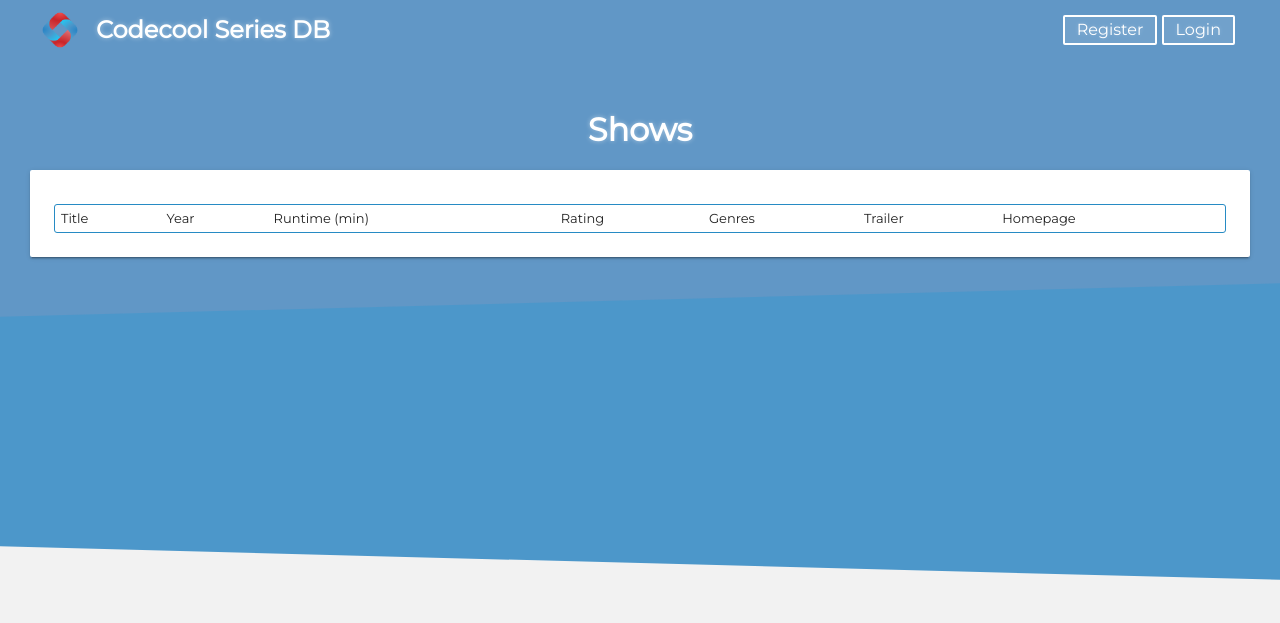
After one commit to CodecoolGlobal/codecool-series-python-lillakiraly, a Flask app: template templates/most-rated.html in a window 1280 px wide. The commit adds this page. Shown: the top 623 px of the page. Run offline with Flask 2, Linux system fonts and the light colour scheme; the template is opened without the code that fills it, so the values that code supplies are empty.

Commit message:
Add most rated shows task solution

```diff
--- a/main.py
+++ b/main.py
@@ -12,6 +12,17 @@ def index():
     return render_template('index.html', shows=shows)
 
 
+@app.route("/shows/most-rated")
+def most_rated_shows():
+    show_data = queries.get_most_rated_shows()
+    return render_template('most-rated.html', show_data=show_data)
+
+
+@app.route('/shows/<int:id>')
+def display_show(id):
+    pass
+
+
 @app.route('/design')
 def design():
     return render_template('design.html')
--- a/templates/index.html
+++ b/templates/index.html
@@ -5,7 +5,7 @@
     <meta http-equiv="X-UA-Compatible" content="IE=edge">
     <meta name="viewport" content="initial-scale=1, maximum-scale=1, user-scalable=no">
 
-    <title>CsED</title>
+    <title>{% block title %}CsED{% endblock %}</title>
 
     <!-- Import Montserrat font -->
     <link href="https://fonts.googleapis.com/css?family=Montserrat" rel="stylesheet">
@@ -27,7 +27,7 @@
     <link rel="stylesheet" href="{{ url_for('static', filename='style/utils.css') }}">
 
     <!-- page specific styling -->
-    <link rel="stylesheet" href="{{ url_for('static', filename='style/detailed-view.css') }}">
+    {% block page_styling %}<link rel="stylesheet" href="{{ url_for('static', filename='style/detailed-view.css') }}">{% endblock %}
 </head>
 
 <body>
@@ -41,6 +41,7 @@
         </div>
     </header>
     <section>
+    {% block content %}
         <h1 class="title text-center">Welcome page</h1>
         <div class="card">
             <h2>Welcome TV show lovers!</h2>
@@ -61,6 +62,7 @@
                 {% endfor %}
             </ul>
         </div>
+    {% endblock %}
     </section>
     <footer>
         Copyright, bla-bla
--- /dev/null
+++ b/templates/most-rated.html
@@ -0,0 +1,43 @@
+{% extends "index.html" %}
+{% block title %}Shows{% endblock %}
+{% block content %}
+    <h1 class="title text-center">Shows</h1>
+    <div class="card">
+        <table>
+            <thead>
+                <tr>
+                    <td>Title</td>
+                    <td>Year</td>
+                    <td>Runtime (min)</td>
+                    <td>Rating</td>
+                    <td>Genres</td>
+                    <td>Trailer</td>
+                    <td>Homepage</td>
+                </tr>
+            </thead>
+            <tbody>
+                {% for show in show_data %}
+                    <tr>
+                        <td><a href="{{ url_for('display_show', id=show['id']) }}">{{ show['title'] }}</a></td>
+                        <td>{{ show['year'] }}</td>
+                        <td>{{ show['runtime'] }}</td>
+                        <td>{{ show['rating'] }}</td>
+                        <td>{{ show['genres'] }}</td>
+                        <td>{% if show['trailer'] %}
+                            <a href="{{ show['trailer'] }}" target="_blank">{{ show['trailer'] }}</a>
+                            {% else %}
+                            No URL
+                            {% endif %}
+                        </td>
+                        <td>{% if show['homepage'] %}
+                            <a href="{{ show['homepage'] }}">{{ show['homepage'] }}</a>
+                            {% else %}
+                            No URL
+                            {% endif %}
+                        </td>
+                    </tr>
+                {% endfor %}
+            </tbody>
+        </table>
+    </div>
+{% endblock %}
```
Also changed, not shown: data/queries.py (+16 -0 lines).
